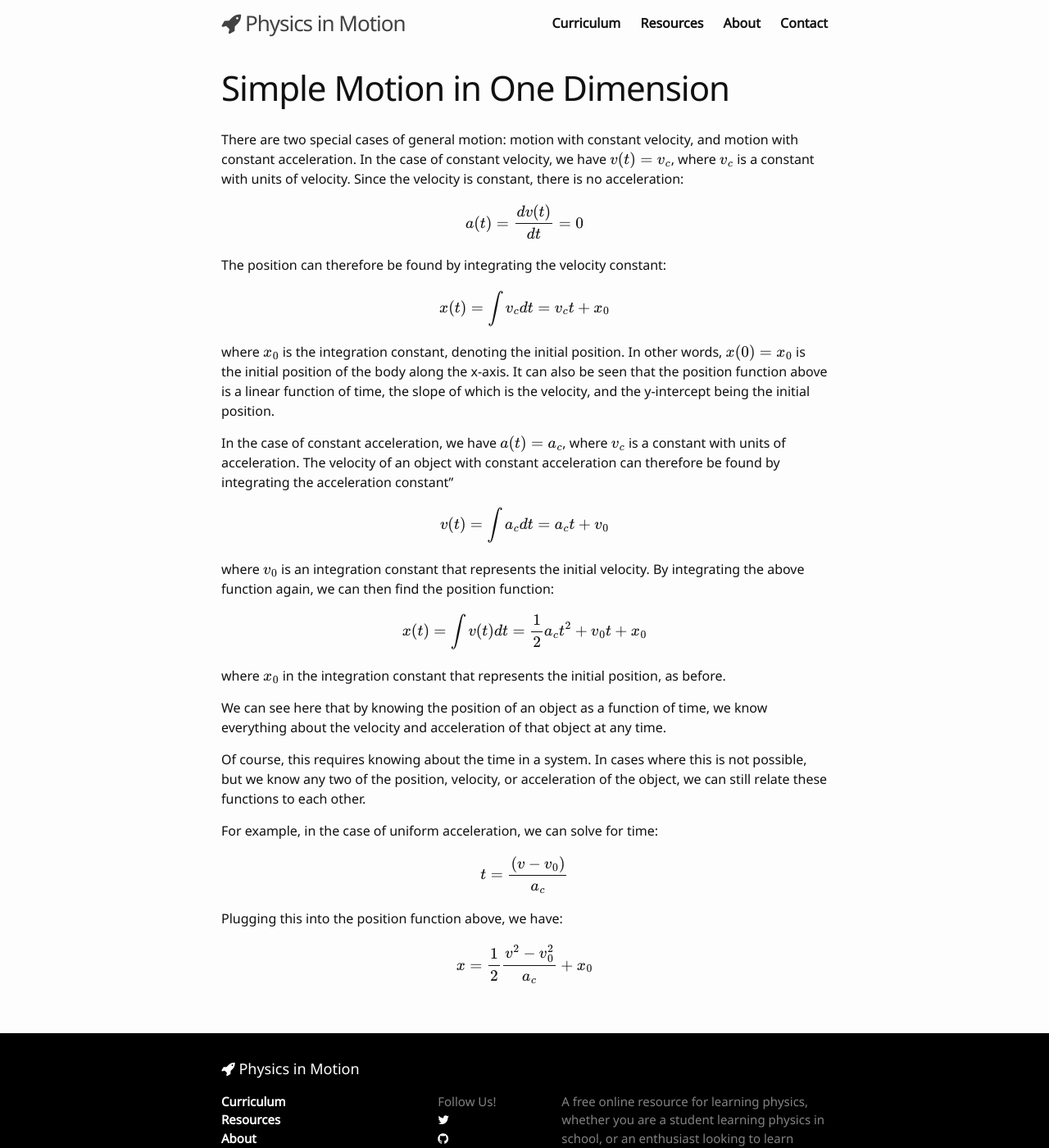
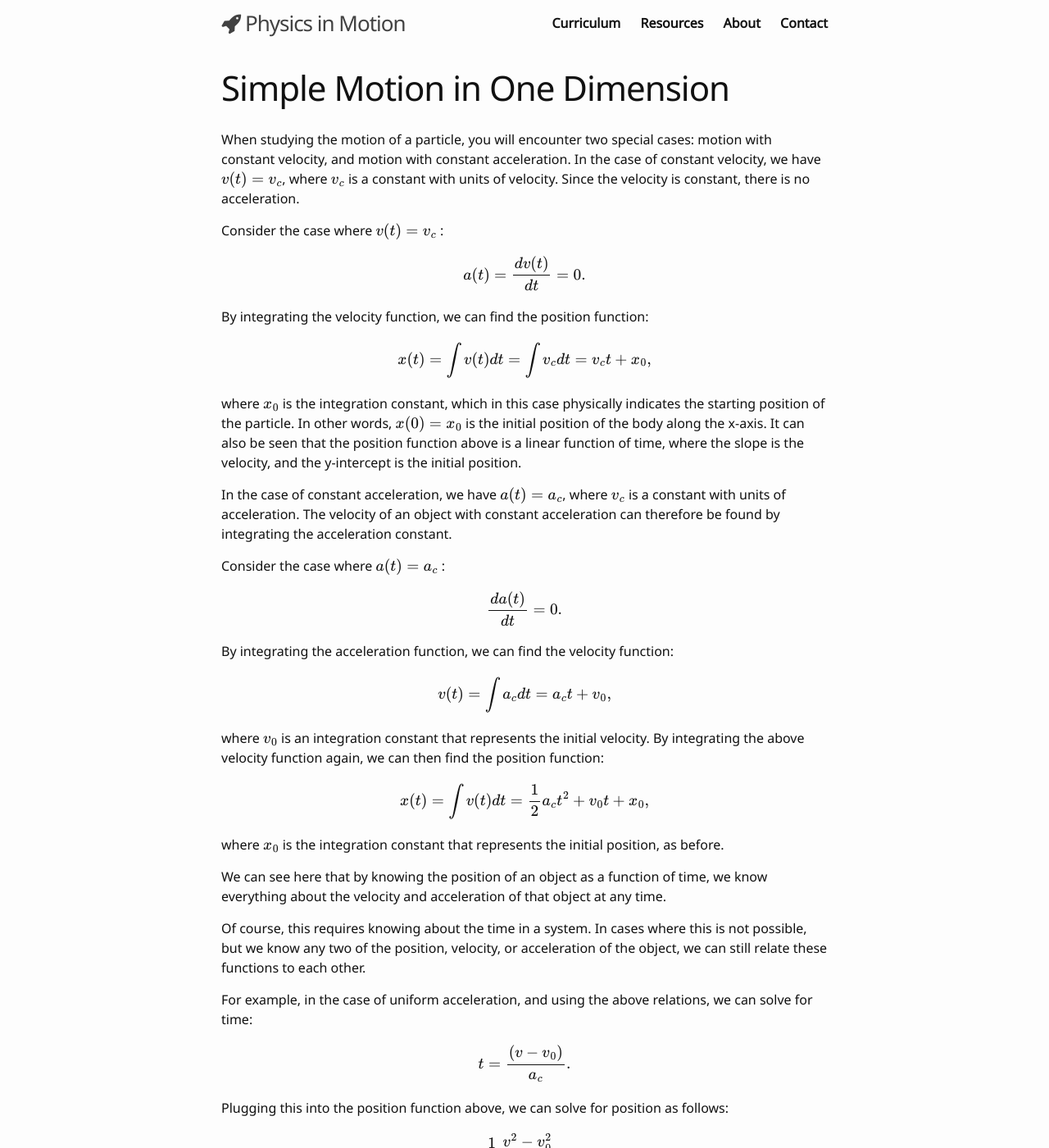
Before and after one commit to LeNPaul/physics-in-motion-old, a Jekyll site: the page built from _posts/2016-12-30-simple-motion-one-dimension.md, in a window 1280 px wide and 1400 px high. Shown: the whole window at 82% size. Built offline with Jekyll 4.4.1, drawn with Linux system fonts in a browser that asks for light colours; nearby versions of some CDN libraries; formulas are drawn with MathJax 3; some of the changed text lies outside the part shown.

Commit message:
Edit 'Simple Motion in One Dimension' post

```diff
--- a/_posts/2016-12-30-simple-motion-one-dimension.md
+++ b/_posts/2016-12-30-simple-motion-one-dimension.md
@@ -5,46 +5,56 @@ date: 2016-12-30
 categories: Kinematics
 ---
 
-There are two special cases of general motion: motion with constant velocity, and motion with constant acceleration. In the case of constant velocity, we have \\( v(t) = v_c \\), where \\( v_c \\) is a constant with units of velocity. Since the velocity is constant, there is no acceleration:
+When studying the motion of a particle, you will encounter two special cases: motion with constant velocity, and motion with constant acceleration. In the case of constant velocity, we have \\( v(t) = v_c \\), where \\( v_c \\) is a constant with units of velocity. Since the velocity is constant, there is no acceleration.
+
+Consider the case where \\(v(t) = v_c\\) :
 
 $$
-  a(t) = \frac{d v(t)}{dt} = 0
+  a(t) = \frac{d v(t)}{dt} = 0 .
 $$
 
-The position can therefore be found by integrating the velocity constant:
+By integrating the velocity function, we can find the position function:
 
 $$
-  x(t) = \int v_c dt = v_c t + x_0
+  x(t) = \int v(t)dt = \int v_c dt = v_c t + x_0 ,
 $$
 
-where \\( x_0 \\) is the integration constant, denoting the initial position. In other words, \\( x(0) = x_0 \\) is the initial position of the body along the x-axis. It can also be seen that the position function above is a linear function of time, the slope of which is the velocity, and the y-intercept being the initial position.
+where \\( x_0 \\) is the integration constant, which in this case physically indicates the starting position of the particle. In other words, \\( x(0) = x_0 \\) is the initial position of the body along the x-axis. It can also be seen that the position function above is a linear function of time, where the slope is the velocity, and the y-intercept is the initial position.
 
-In the case of constant acceleration, we have \\( a(t) = a_c \\), where \\( v_c \\) is a constant with units of acceleration. The velocity of an object with constant acceleration can therefore be found by integrating the acceleration constant"
+In the case of constant acceleration, we have \\( a(t) = a_c \\), where \\( v_c \\) is a constant with units of acceleration. The velocity of an object with constant acceleration can therefore be found by integrating the acceleration constant.
+
+Consider the case where \\( a(t) = a_c \\) :
 
 $$
-  v(t) = \int a_c dt = a_c t + v_0
+  \frac{d a(t)}{dt} = 0 .
 $$
 
-where \\( v_0 \\) is an integration constant that represents the initial velocity. By integrating the above function again, we can then find the position function:
+By integrating the acceleration function, we can find the velocity function:
 
 $$
-  x(t) = \int v(t) dt = \frac{1}{2} a_c t^2 + v_0 t + x_0
+  v(t) = \int a_c dt = a_c t + v_0 ,
 $$
 
-where \\( x_0 \\) in the integration constant that represents the initial position, as before.
+where \\( v_0 \\) is an integration constant that represents the initial velocity. By integrating the above velocity function again, we can then find the position function:
+
+$$
+  x(t) = \int v(t) dt = \frac{1}{2} a_c t^2 + v_0 t + x_0 ,
+$$
+
+where \\( x_0 \\) is the integration constant that represents the initial position, as before.
 
 We can see here that by knowing the position of an object as a function of time, we know everything about the velocity and acceleration of that object at any time.
 
 Of course, this requires knowing about the time in a system. In cases where this is not possible, but we know any two of the position, velocity, or acceleration of the object, we can still relate these functions to each other.
 
-For example, in the case of uniform acceleration, we can solve for time:
+For example, in the case of uniform acceleration, and using the above relations, we can solve for time:
 
 $$
-  t = \frac{(v - v_0)}{a_c}
+  t = \frac{(v - v_0)}{a_c} .
 $$
 
-Plugging this into the position function above, we have:
+Plugging this into the position function above, we can solve for position as follows:
 
 $$
-  x = \frac{1}{2} \frac{v^2 - v^2_0}{a_c} + x_0
+  x = \frac{1}{2} \frac{v^2 - v^2_0}{a_c} + x_0 .
 $$
```
Also changed, not shown: _posts/2017-01-01-motion-one-dimension.md (+0 -46 lines).
